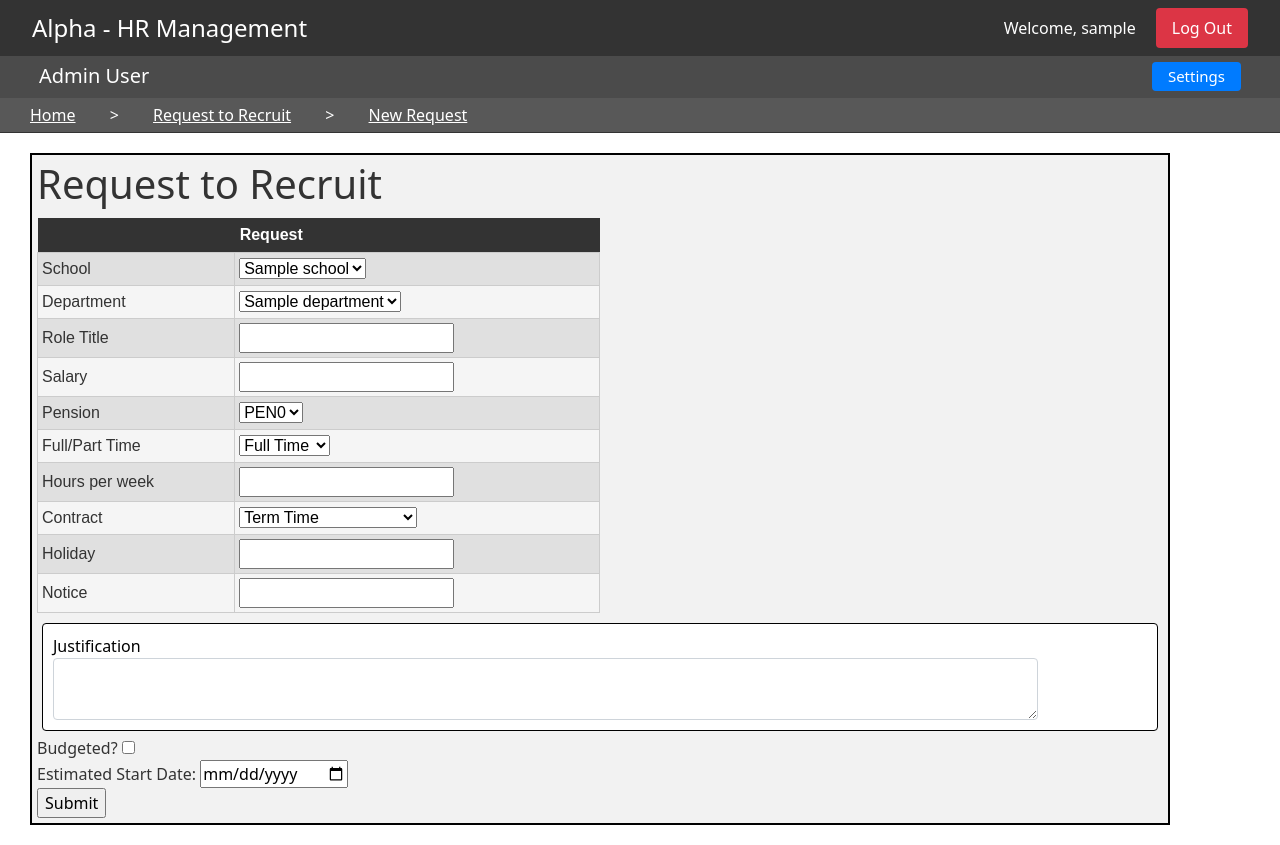
After one commit to ow344/flaskexample, a Flask app: page /r2r/create in a window 1280 px wide. The commit adds this page. Run offline with Flask 3, Linux system fonts and the light colour scheme; a user stored in the database is signed in; tables that the repository leaves empty hold one stand-in row (values such as "Sample post").

Commit message:
Added image

```diff
--- a/forms.py
+++ b/forms.py
@@ -40,6 +40,7 @@ class RequestForm(FlaskForm):
 
 
 class RoleForm(FlaskForm):
+    school_id = SelectField("School", coerce=int, validators=[Optional()])
     department_id = SelectField("Department", coerce=int)
     role =  StringField('Role Title')
 
@@ -53,7 +54,9 @@ class RoleForm(FlaskForm):
 
     def __init__(self, *args, **kwargs):
         super(RoleForm, self).__init__(*args, **kwargs)
+        schools = School.query.all()
         departments = Department.query.all()
+        self.school_id.choices = [(school.id, school.name) for school in schools]
         self.department_id.choices = [(department.id, department.name) for department in departments]
         self.pension.choices = ['PEN0','PEN3','PEN5','PEN7']
         self.ftpt.choices = ['Full Time','Part Time']
--- a/templates/base.html
+++ b/templates/base.html
@@ -3,6 +3,7 @@
 <head>
 <title>{% block title %}HR Management{% endblock %}</title>
 <link rel="stylesheet" type="text/css" href="{{ url_for('static', filename='css/base.css') }}">
+<link rel="icon" type="image/png" href="{{ url_for('static', filename='images/logo.jpg') }}">
 <link href="https://cdn.jsdelivr.net/npm/bootstrap@5.3.2/dist/css/bootstrap.min.css" rel="stylesheet" integrity="sha384-T3c6CoIi6uLrA9TneNEoa7RxnatzjcDSCmG1MXxSR1GAsXEV/Dwwykc2MPK8M2HN" crossorigin="anonymous">
 <script src="https://cdn.jsdelivr.net/npm/bootstrap@5.3.2/dist/js/bootstrap.bundle.min.js" integrity="sha384-C6RzsynM9kWDrMNeT87bh95OGNyZPhcTNXj1NW7RuBCsyN/o0jlpcV8Qyq46cDfL" crossorigin="anonymous"></script>
 {% block statics %}
--- /dev/null
+++ b/templates/models/r2r/credit.html
@@ -0,0 +1,87 @@
+{% extends "base.html" %}
+
+
+{% block navi %}
+<li><a href="/">Home</a></li>
+<li>></li>
+<li><a href="{{ url_for('user.requestforms_r2r_pending') }}">Request to Recruit</a></li>
+<li>></li>
+<li><a href="{{ url_for('user.requestforms_r2r_form') }}">New Request</a></li>
+{% endblock %}
+
+
+{% block content %}
+
+<link rel="stylesheet" href="{{url_for('static', filename='css/form.css')}}">
+<link rel="stylesheet" href="{{url_for('static', filename='css/smalltable.css')}}">
+
+
+
+<script src="https://ajax.googleapis.com/ajax/libs/jquery/3.6.0/jquery.min.js"></script>
+<div class="container">
+
+
+<h1>Request to Recruit</h1>
+
+<form method="post">
+    {{ rform.hidden_tag() }}
+    {{ rqform.hidden_tag() }}
+<table>
+<tr>
+    <th></th>
+    <th>Request</th>
+</tr><tr>
+    {% if current_user.is_admin %}
+    <td>{{ rform.school_id.label }}</td>
+    <td>{{ rform.school_id }}</td>
+    {% endif %}
+</tr><tr>
+    <td>{{ rform.department_id.label }}</td>
+    <td>{{ rform.department_id }}</td>
+</tr><tr>
+    <td>{{ rform.role.label }}</td>
+    <td>{{ rform.role }}</td>
+</tr><tr>
+    <td>{{ rform.salary.label }}</td>
+    <td>{{ rform.salary }}</td>
+</tr><tr>
+    <td>{{ rform.pension.label }}</td>
+    <td>{{ rform.pension }}</td>
+</tr><tr>
+    <td>{{ rform.ftpt.label }}</td>
+    <td>{{ rform.ftpt }}</td>
+</tr><tr>
+    <td>{{ rform.weekhours.label }}</td>
+    <td>{{ rform.weekhours }}</td>
+</tr><tr>
+    <td>{{ rform.contract.label }}</td>
+    <td>{{ rform.contract }}</td>
+</tr><tr>
+    <td>{{ rform.holiday.label }}</td>
+    <td>{{ rform.holiday }}</td>
+</tr><tr>
+    <td>{{ rform.notice.label }}</td>
+    <td>{{ rform.notice }}</td>
+</tr>
+</table>
+
+<div class="form-group">
+    {{ rqform.justification.label(class="form-control-label") }}
+    {{ rqform.justification(class="form-control") }}
+</div>
+
+    {{ rqform.budgeted.label }}
+    {{ rqform.budgeted }}
+    <br>
+    Estimated Start Date:
+    {{ rqform.effect_date }}
+    <br>
+    <input type="submit" value="Submit">
+
+
+
+</form>
+</div>
+
+
+{% endblock %}
--- a/views/r2r.py
+++ b/views/r2r.py
@@ -1,12 +1,58 @@
-from models import R2R, Role
-from flask import render_template, session
+from models import R2R, Role, Request
+from flask import render_template, session, redirect, url_for, flash, request
 from flask_login import current_user
+from forms import RequestForm, RoleForm, CommentForm, PersonForm
+from models import db
+
+
 from . import models
 
 @models.route('/r2rs')
-def r2rs():
+def r2r_list():
     if current_user.is_admin:
         r2rs = R2R.query.all()
     else:
         r2rs = R2R.query.join(Role).filter(Role.school_id == session['active_school_id']).all()
     return render_template('models/r2r/list.html', r2rs=r2rs)
+
+@models.route('/r2r/create', methods=['GET', 'POST'])
+def r2r_create():
+    rform = RoleForm()
+    rqform = RequestForm()
+    if rform.validate_on_submit() and rqform.validate_on_submit():
+        r2r = R2R()
+        r2r.role = Role()
+        r2r.request = Request()
+        rform.populate_obj(r2r.role)
+        rqform.populate_obj(r2r)
+        db.session.add(r2r)
+        db.session.commit()
+        return redirect(url_for('models.r2r_list'))
+
+    return render_template('models/r2r/credit.html', rform=rform, rqform=rqform)
+
+@models.route('/r2r/read/<int:r2r_id>', methods=['GET'])
+def r2r_read(r2r_id):
+    r2r = R2R.query.get_or_404(r2r_id)
+    return render_template('models/r2r/read.html', r2r=r2r)
+
+@models.route('/r2r/update/<int:r2r_id>', methods=['GET', 'POST'])
+def r2r_update(r2r_id):
+    r2r = R2R.query.get_or_404(r2r_id)
+    rform = RoleForm(obj=r2r.role)
+    rqform = RequestForm(obj=r2r)
+    if rform.validate_on_submit() and rqform.validate_on_submit():
+        rform.populate_obj(r2r.role)
+        rqform.populate_obj(r2r)
+        # db.session.add(r2r)
+        db.session.commit()
+        return redirect(url_for('models.r2r_list'))
+
+    return render_template('models/r2r/credit.html', r2r=r2r, rform=rform, rqform=rqform)
+
+@models.route('/r2r/delete/<int:r2r_id>', methods=['POST'])
+def r2r_delete(r2r_id):
+    r2r = R2R.query.get_or_404(r2r_id)
+    db.session.delete(r2r)
+    db.session.commit()
+    return redirect(url_for('models.r2r_list'))
```
Also changed, not shown: templates/models/r2r/list.html (+7 -4 lines), static/images/hr_favicon.png (added), static/images/logo.jpg (added).
